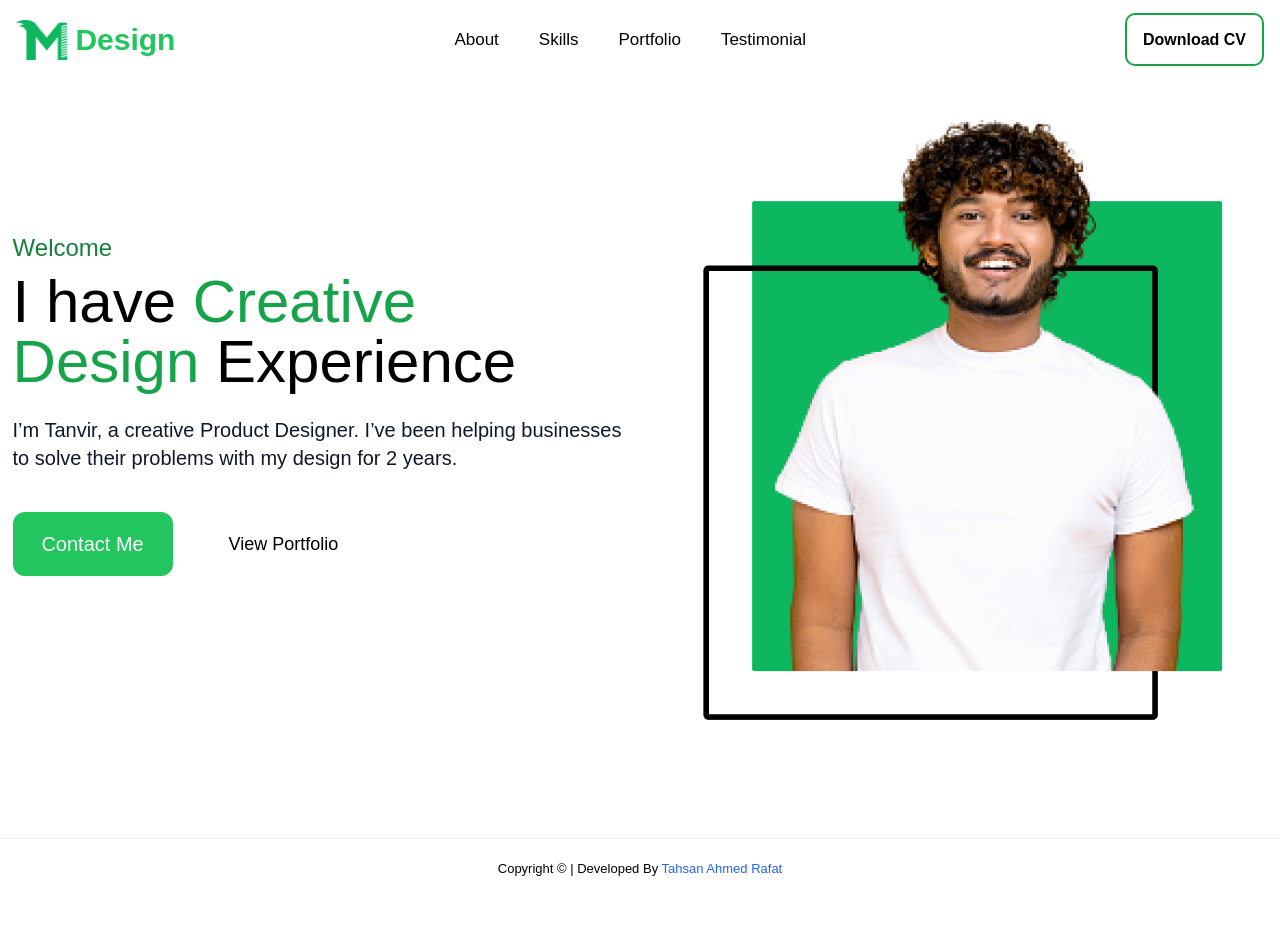
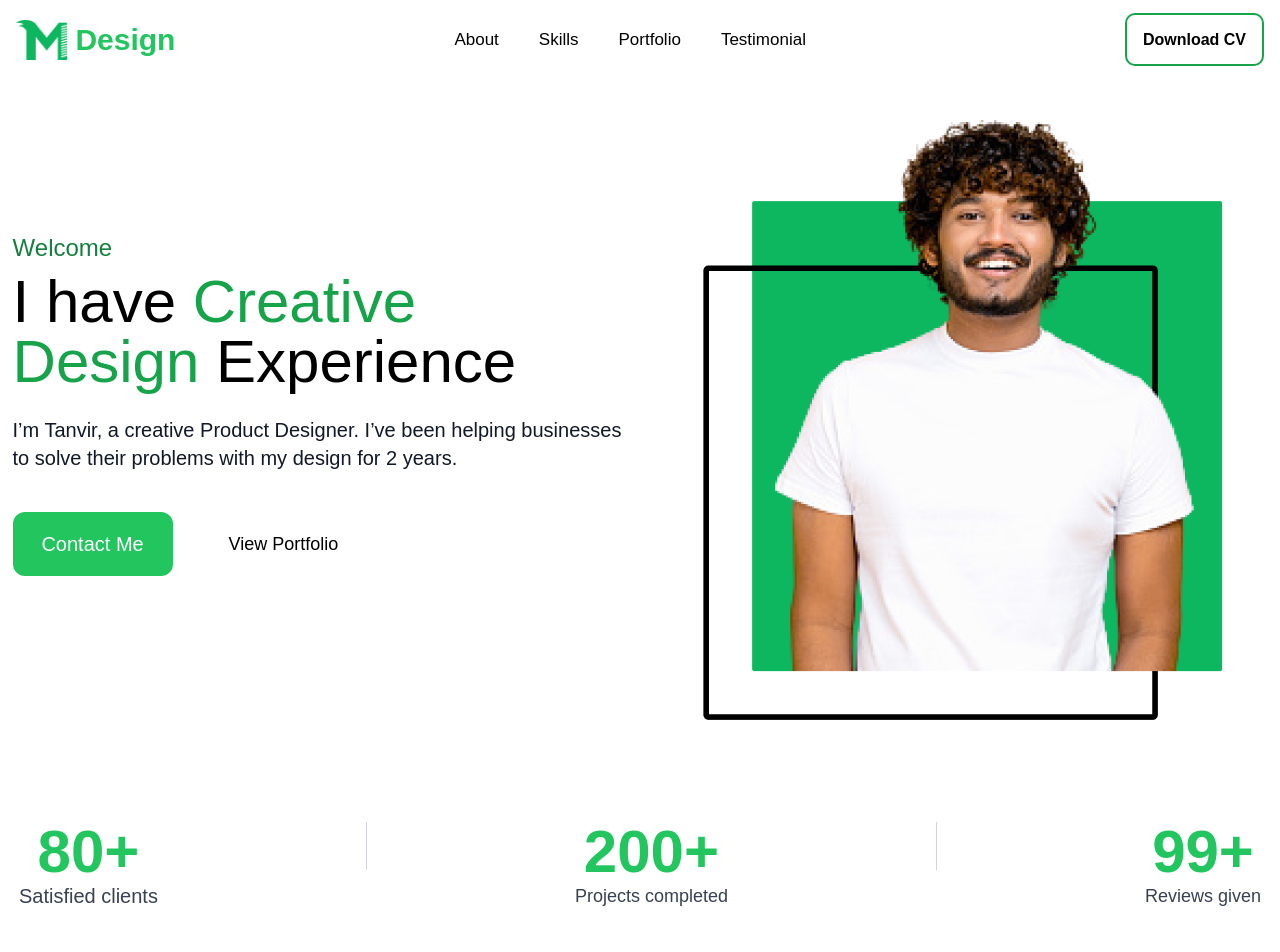
Before and after one commit to Rafat210907/free-portfoilo-website, a React (Vite) app: page / in a window 1280 px wide. Shown: the top 952 px of the page. Before the commit the page ends 895 px from the top, so only its background shows below. Built offline with nearby package versions, Linux system fonts and the light colour scheme.

Commit message:
stats section modified and visible

```diff
--- a/src/components/StatsSection.jsx
+++ b/src/components/StatsSection.jsx
@@ -7,9 +7,8 @@ const Hero = () => {
     Aos.init();
   }, []);
   return (
-    <section >
-
-      <div className="flex justify-center mt-10 xl:gap-52">
+    <section>
+      <div className="flex justify-center duration-300 mt-10 xl:gap-52 sm:gap-20">
       <div className="text-center">
         <p className="text-green-500 text-5xl xl:text-6xl font-bold">80+</p>
         <p className="text-gray-700 text-xl">Satisfied clients</p>
--- a/src/pages/HomePage.jsx
+++ b/src/pages/HomePage.jsx
@@ -1,10 +1,11 @@
 import Hero from "../components/Hero";
-//import StatsSection from "../components/StatsSection";
+import StatsSection from "../components/StatsSection";
 
 const HomePage = () => {
   return (
     <>
       <Hero />
+      <StatsSection />
     </>
   );
 };
```
